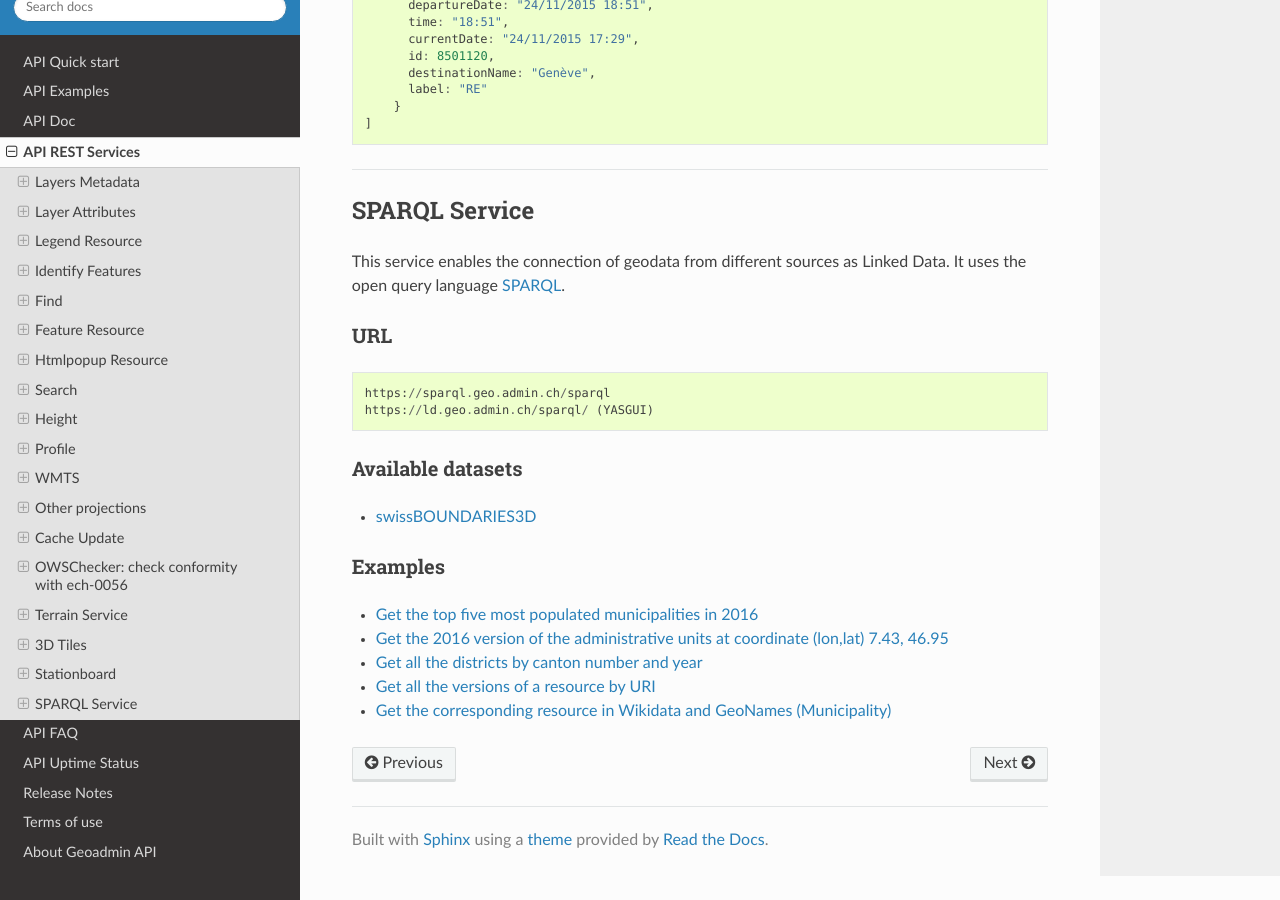
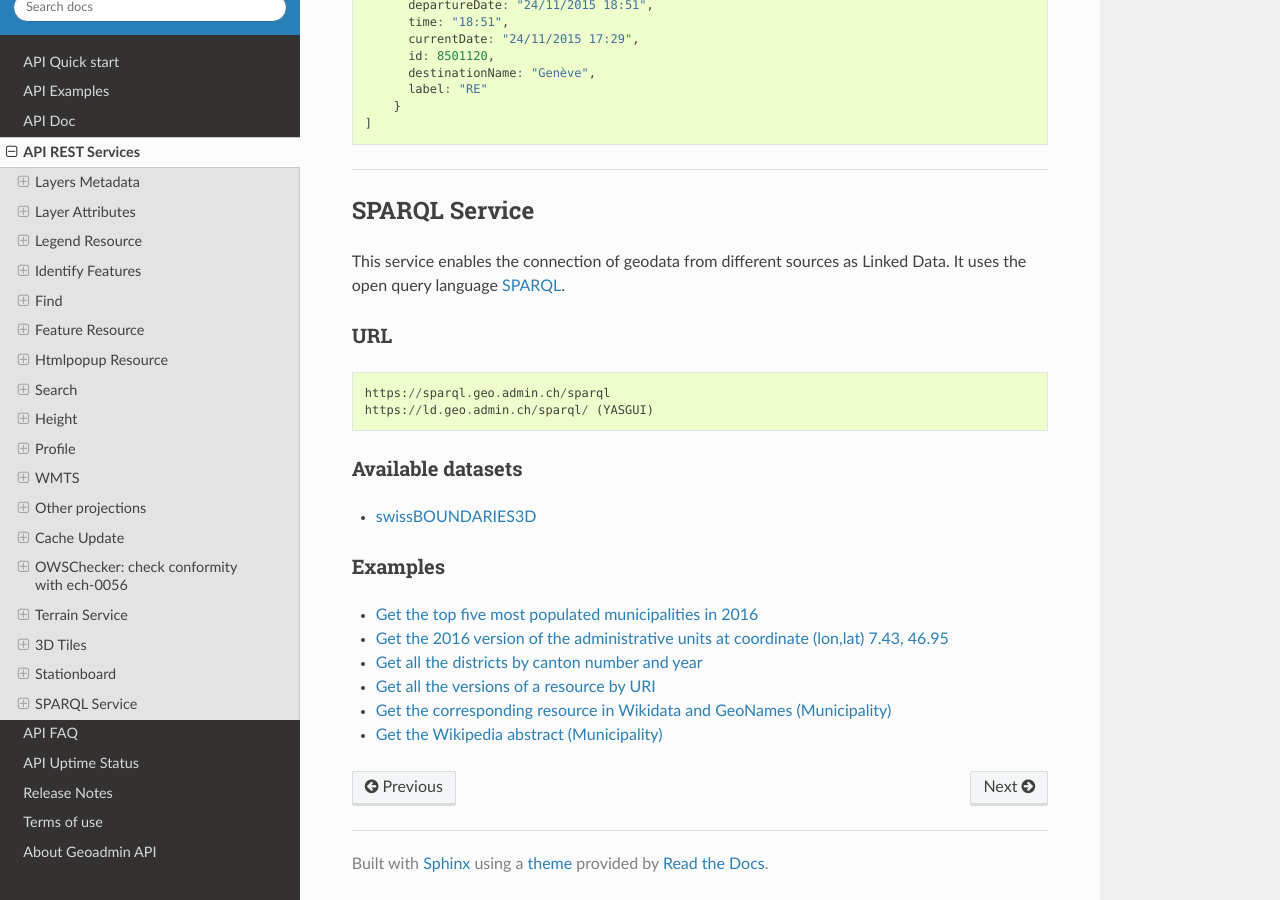
Before and after one commit to swisstopo-test/doc-chsdi3, a Sphinx documentation site: the page built from source/services/sdiservices.rst, in a window 1280 px wide and 900 px high, scrolled down 25603 px. Built offline with Sphinx 7.4.7 and the Read the Docs theme 2.0.0, drawn with Linux system fonts in a browser that asks for light colours; comment, search, counter and statistics services are not loaded.

Commit message:
Update sdiservices.rst
Modify example URLs, add a new example.

```diff
--- a/source/services/sdiservices.rst
+++ b/source/services/sdiservices.rst
@@ -1214,8 +1214,9 @@ Available datasets
 Examples
 ********
 
-- `Get the top five most populated municipalities in 2016 <https://goo.gl/QyNuZj>`_
-- `Get the 2016 version of the administrative units at coordinate (lon,lat) 7.43, 46.95 <https://goo.gl/4aQUyI>`_
-- `Get all the districts by canton number and year <https://goo.gl/wwSWDf>`_
-- `Get all the versions of a resource by URI <https://goo.gl/OXaf9l>`_
-- `Get the corresponding resource in Wikidata and GeoNames (Municipality) <https://goo.gl/RfKwmA>`_
+- `Get the top five most populated municipalities in 2016 <https://tinyurl.com/hxzfqel>`_
+- `Get the 2016 version of the administrative units at coordinate (lon,lat) 7.43, 46.95 <https://tinyurl.com/jjtk9a5>`_
+- `Get all the districts by canton number and year <https://tinyurl.com/jghhphw>`_
+- `Get all the versions of a resource by URI <https://tinyurl.com/hvw2zhq>`_
+- `Get the corresponding resource in Wikidata and GeoNames (Municipality) <https://tinyurl.com/jqkkwrv>`_
+- `Get the Wikipedia abstract (Municipality) <https://tinyurl.com/zppnamk>`_
```
